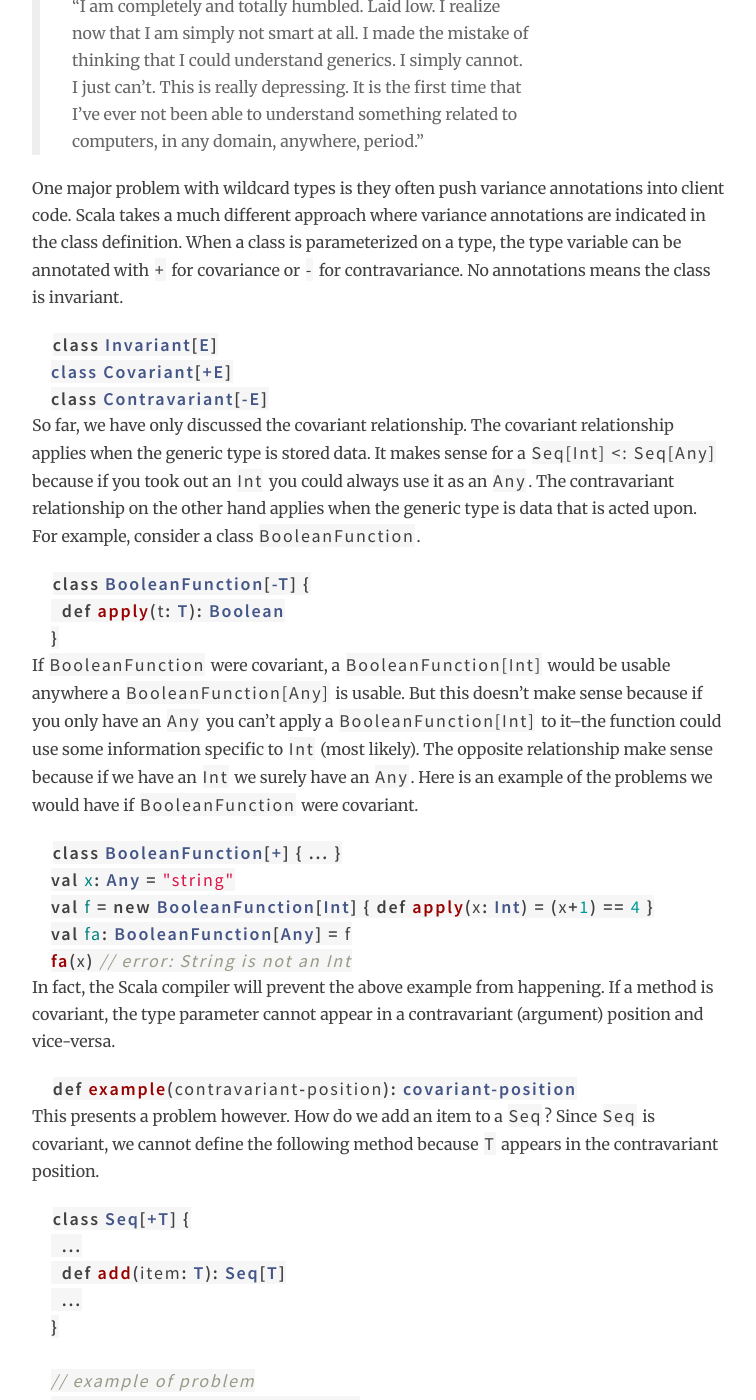
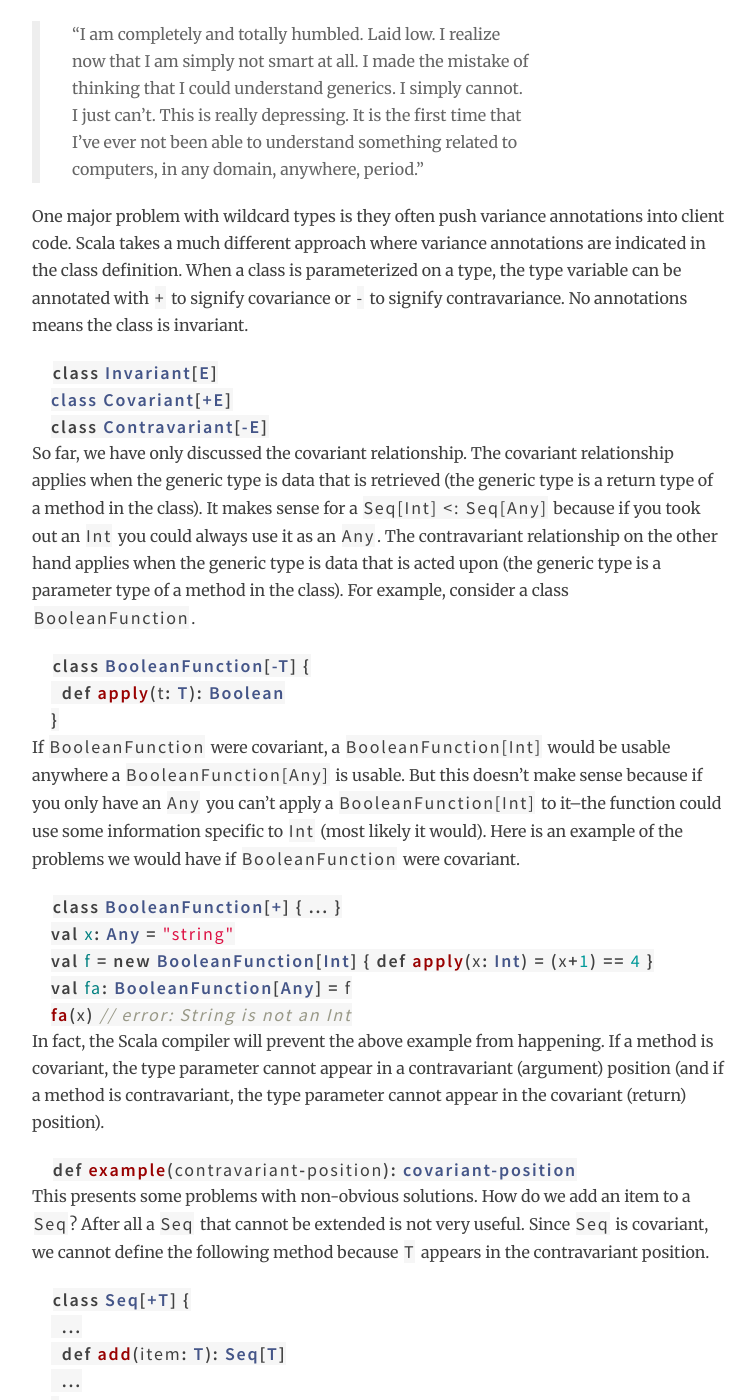
Before and after one commit to schmmd/tech.schmitztech.com, a Jekyll site: the page built from _posts/2013-10-17-variance.md, in a window 1280 px wide and 1400 px high, scrolled down 1087 px. Shown: the whole window, without its empty margins (343-1099 px from the left). Built offline with Jekyll 4.4.1, drawn with Linux system fonts in a browser that asks for light colours; Markdown is read by kramdown in place of the engine named in the settings; some of the changed text lies outside the part shown.

Commit message:
Update variance article.

````diff
--- a/_posts/2013-10-17-variance.md
+++ b/_posts/2013-10-17-variance.md
@@ -32,11 +32,11 @@ public int sumEm(List<Number> list) {
   return sum;
 }
 
-sumEm(Lists.<Integer>newArrayList(1, 2, 3)); // error
+sumEm(Lists.<Integer>newArrayList(1, 2, 3)); // error: list is invariant
 ```
 
 We can make the previous method covariant in Java, but the client needs to
-specify that `List<Number>` should be covariant.
+specify that `List<Number>` be covariant.
 
 ```java
 public int sumEm(List<? extends Number> list) {
@@ -50,8 +50,9 @@ public int sumEm(List<? extends Number> list) {
 sumEm(Lists.<Integer>newArrayList(1, 2, 3)); // ok
 ```
 
-Wildcard types in Java, unfortunately, are quite complicated.  [Joshua
-Bloch](http://en.wikipedia.org/wiki/Joshua_Bloch) once said:
+Wildcard types in Java (the `?` in the example above), unfortunately, are quite
+complicated.  [Joshua Bloch](http://en.wikipedia.org/wiki/Joshua_Bloch) once
+said:
 
 > “I am completely and totally humbled. Laid low. I realize now that I am
 > simply not smart at all. I made the mistake of thinking that I could
@@ -62,8 +63,8 @@ Bloch](http://en.wikipedia.org/wiki/Joshua_Bloch) once said:
 One major problem with wildcard types is they often push variance annotations
 into client code.  Scala takes a much different approach where variance
 annotations are indicated in the class definition.  When a class is
-parameterized on a type, the type variable can be annotated with `+` for
-covariance or `-` for contravariance.  No annotations means the class is
+parameterized on a type, the type variable can be annotated with `+` to signify
+covariance or `-` to signify contravariance.  No annotations means the class is
 invariant.
 
 ```scala
@@ -73,11 +74,12 @@ class Contravariant[-E]
 ```
 
 So far, we have only discussed the covariant relationship.  The covariant
-relationship applies when the generic type is stored data.  It makes sense for
-a `Seq[Int] <: Seq[Any]` because if you took out an `Int` you could always use
-it as an `Any`.  The contravariant relationship on the other hand applies when
-the generic type is data that is acted upon.  For example, consider a class
-`BooleanFunction`.
+relationship applies when the generic type is data that is retrieved (the
+generic type is a return type of a method in the class).  It makes sense for a
+`Seq[Int] <: Seq[Any]` because if you took out an `Int` you could always use it
+as an `Any`.  The contravariant relationship on the other hand applies when the
+generic type is data that is acted upon (the generic type is a parameter type
+of a method in the class).  For example, consider a class `BooleanFunction`.
 
 ```scala
 class BooleanFunction[-T] {
@@ -88,10 +90,9 @@ class BooleanFunction[-T] {
 If `BooleanFunction` were covariant, a `BooleanFunction[Int]` would be usable
 anywhere a `BooleanFunction[Any]` is usable.  But this doesn't make sense
 because if you only have an `Any` you can't apply a `BooleanFunction[Int]` to
-it--the function could use some information specific to `Int` (most likely).
-The opposite relationship make sense because if we have an `Int` we surely have
-an `Any`.  Here is an example of the problems we would have if
-`BooleanFunction` were covariant.
+it--the function could use some information specific to `Int` (most likely it
+would).  Here is an example of the problems we would have if `BooleanFunction`
+were covariant.
 
 ```scala
 class BooleanFunction[+] { ... }
@@ -103,15 +104,17 @@ fa(x) // error: String is not an Int
 
 In fact, the Scala compiler will prevent the above example from happening.  If
 a method is covariant, the type parameter cannot appear in a contravariant
-(argument) position and vice-versa.
+(argument) position (and if a method is contravariant, the type parameter
+cannot appear in the covariant (return) position).
 
 ```scala
 def example(contravariant-position): covariant-position
 ```
 
-This presents a problem however.  How do we add an item to a `Seq`?  Since
-`Seq` is covariant, we cannot define the following method because `T` appears
-in the contravariant position.
+This presents some problems with non-obvious solutions.  How do we add an item
+to a `Seq`?  After all a `Seq` that cannot be extended is not very useful.
+Since `Seq` is covariant, we cannot define the following method because `T`
+appears in the contravariant position.
 
 ```scala
 class Seq[+T] {
@@ -126,8 +129,17 @@ val seqAny: Seq[Any] = seq
 seqAny.add("string") // error: can't add a string and have a Seq[Int]
 ```
 
-If `add` were mutable there would be no way to keep `Seq` invariant.  However
-we can leverage immutability with a small trick.
+If `add` were mutable, as in many Java collections, there would be no way to
+keep `Seq` invariant.
+
+```scala
+val seqInt: Seq[Int] = Seq(1, 2, 3)
+val seqAny: Seq[Any] = seqInt
+
+seqAny.add("string") // error: seqInt has a string
+```
+
+However we can leverage immutability with a small trick.
 
 ```scala
 class Seq[+T] {
@@ -140,3 +152,8 @@ val seqInt: Seq[Int] = Seq(1, 2, 3)
 val seqAny: Seq[Any] = seq
 seqAny.add("string") // now we just have a Seq[Any] with Ints and Strings
 ```
+
+I hope you agree that variance annotations provide a powerful mechanism for
+library writers to provide powerful and generic classes.  The beauty of type
+annotations is that the client need not understand them in detail.  They just
+work.
````
Also changed, not shown: other parts of _posts/2013-10-17-variance.md (+2 -2 lines).
